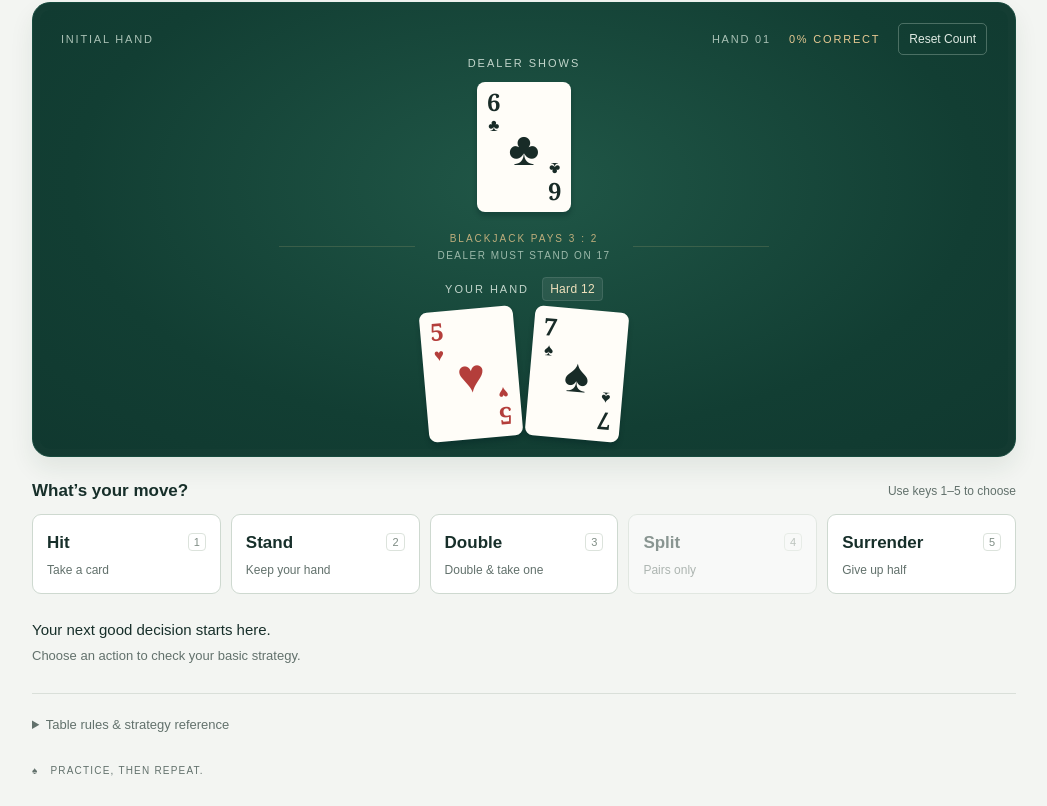
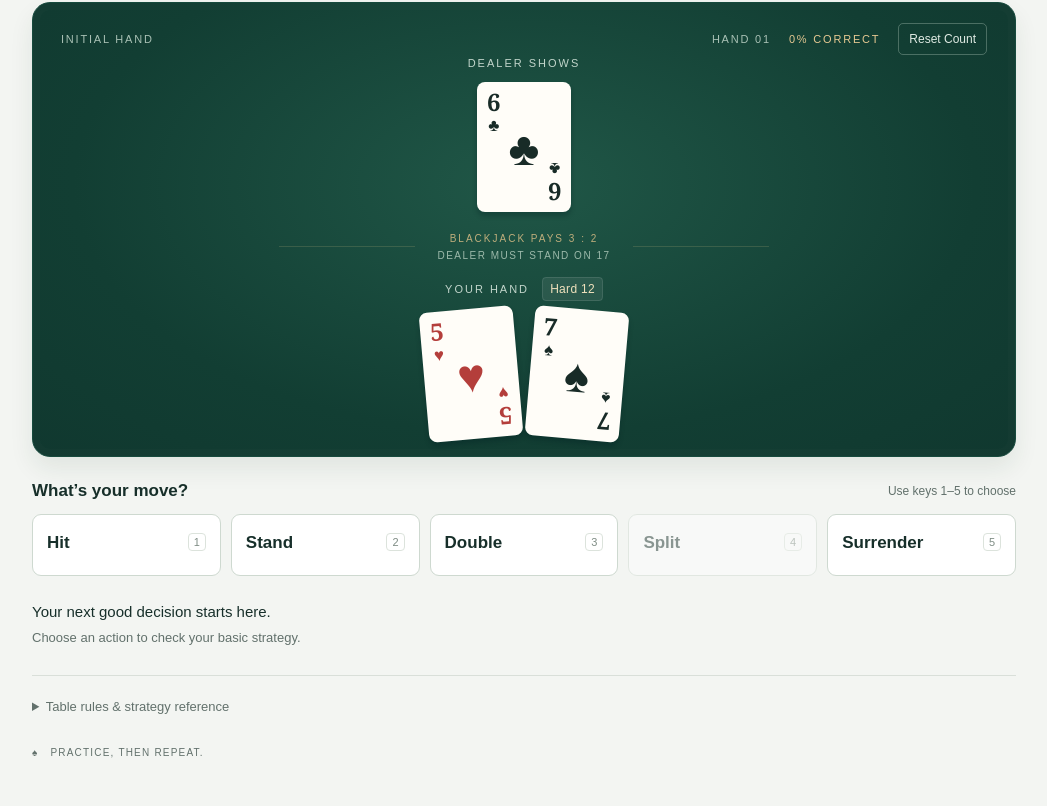
Before and after one commit to shinkbr/blackjack-trainer, a React (Vite) app: page / in a window 1280 px wide. Shown: the part 416-1222 px from the top of the page, without its empty margins (116-1163 px from the left). Built offline with nearby package versions, Linux system fonts and the light colour scheme; the HTML template or start-up script is replaced by a standard one.

Commit message:
Remove action button subtext

```diff
--- a/src/App.jsx
+++ b/src/App.jsx
@@ -15,21 +15,6 @@ export default function App() {
   const percent = state.answeredCount
     ? Math.round((state.correctCount / state.answeredCount) * 100)
     : 0;
-  const hints = {
-    Hit: "Take a card",
-    Stand: "Keep your hand",
-    Double: freeDouble
-      ? "House funds extra bet"
-      : free
-        ? "Use your own bet"
-        : "Double & take one",
-    Split: freeSplit
-      ? "House funds new hand"
-      : info.pair
-        ? "Make two hands"
-        : "Pairs only",
-    Surrender: free ? "Not available" : "Give up half",
-  };
   function toggleFilter(type) {
     const filters = state.filters.includes(type)
       ? state.filters.filter((item) => item !== type)
@@ -218,7 +203,6 @@ export default function App() {
                     ? "Free split"
                     : action}
               </strong>
-              <small>{hints[action]}</small>
             </button>
           ))}
         </div>
--- a/src/style.css
+++ b/src/style.css
@@ -253,10 +253,6 @@ button {
   margin-bottom: 7px;
   font-weight: 600;
 }
-.actions small {
-  font-size: 12px;
-  color: var(--muted);
-}
 kbd {
   float: right;
   font: 11px Arial;
@@ -429,9 +425,6 @@ details a {
   }
   .actions strong {
     font-size: 16px;
-  }
-  .actions small {
-    font-size: 11px;
   }
   kbd,
   .keyboard-hint {
```
